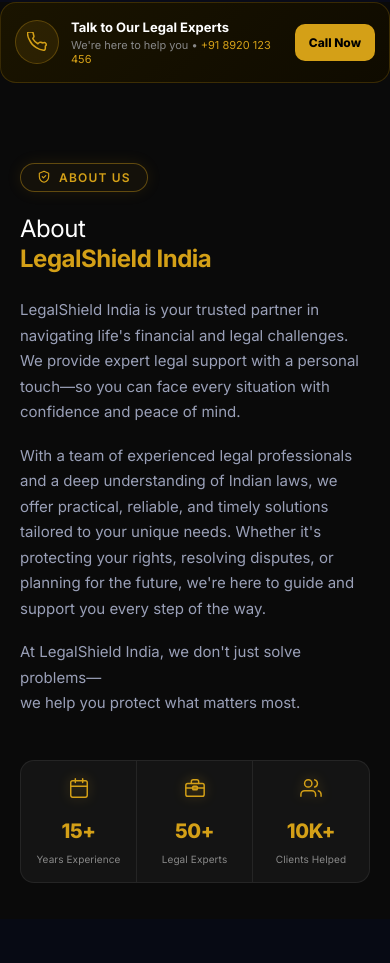
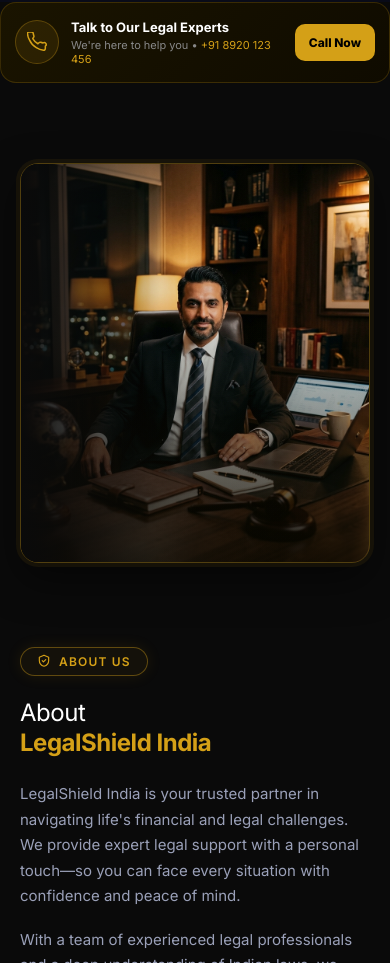
Before and after one commit to tusharandcollege-art/LegalShield, a plain HTML site: page index.html in a window 390 px wide. Shown: the part 2880-3843 px from the top of the page. Drawn offline with Linux system fonts and the light colour scheme.

Commit message:
feat: restore about_lawyer image on mobile as premium portrait banner with gold border and gradient overlay

```diff
--- a/index.html
+++ b/index.html
@@ -1918,7 +1918,35 @@
       /* ── ABOUT ── */
       .about-section { display: flex; flex-direction: column; }
       .about-headline { font-size: 24px; font-weight: 800; }
-      .about-right { display: none; } /* hide missing image — no blank space */
+      .about-right {
+        display: block;                          /* restore the image */
+        position: relative;
+        width: 100%;
+        height: 240px;
+        border-radius: 18px;
+        overflow: hidden;
+        margin-bottom: 24px;
+        border: 1.5px solid rgba(212,160,23,0.35);
+        box-shadow: 0 0 0 4px rgba(212,160,23,0.07), 0 16px 40px rgba(0,0,0,0.5);
+      }
+      .about-right img {
+        width: 100%; height: 100%;
+        object-fit: cover;
+        object-position: top center;
+        display: block;
+      }
+      /* Gold gradient overlay at bottom for depth */
+      .about-right::after {
+        content: '';
+        position: absolute; inset: 0;
+        background: linear-gradient(
+          to bottom,
+          transparent 40%,
+          rgba(10,8,0,0.55) 75%,
+          rgba(10,8,0,0.85) 100%
+        );
+        pointer-events: none;
+      }
       .about-stats {
         display: grid; grid-template-columns: repeat(3, 1fr);
         gap: 0; margin-top: 20px;
```
